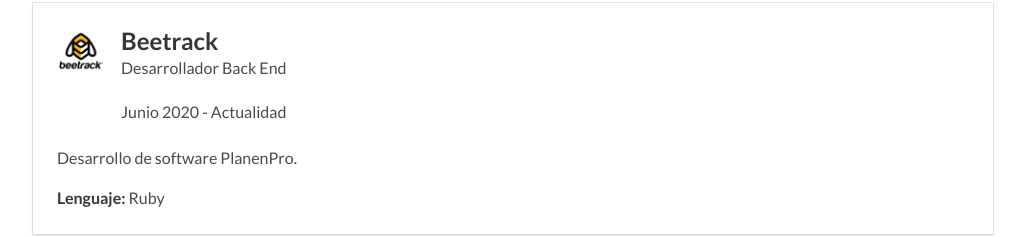
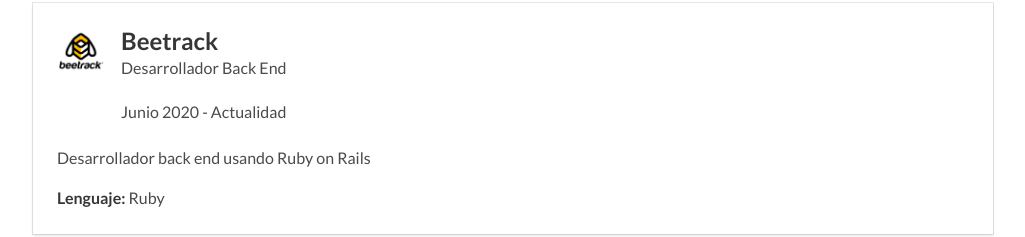
Before and after one commit to JuIturra/juiturra.github.io, a plain HTML site: page index.html in a window 1280 px wide. Shown: the part 787-1024 px from the top of the page, without its empty margins (127-1152 px from the left). Drawn offline with Linux system fonts and the light colour scheme.

Commit message:
cambia descripcion de trabajo en beetrack

```diff
--- a/index.html
+++ b/index.html
@@ -93,7 +93,7 @@
             </div>
           </div>
           <div class="content">
-            <p>Desarrollo de software PlanenPro.</p>
+            <p>Desarrollador back end usando Ruby on Rails</p>
             <p><strong>Lenguaje: </strong> Ruby</p>
           </div>
         </div>
```
